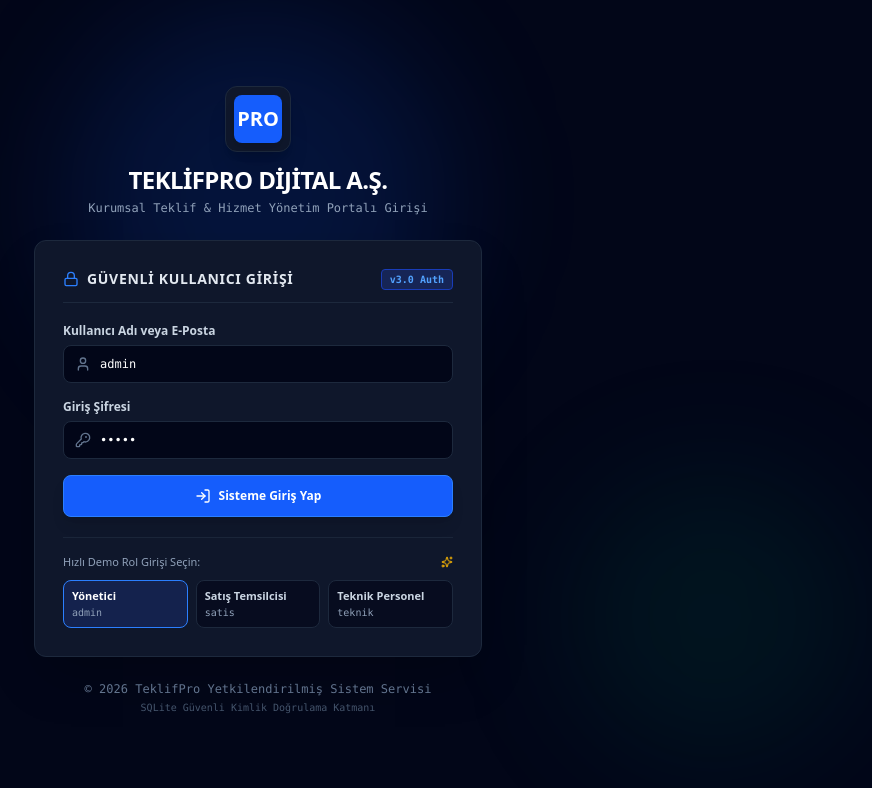
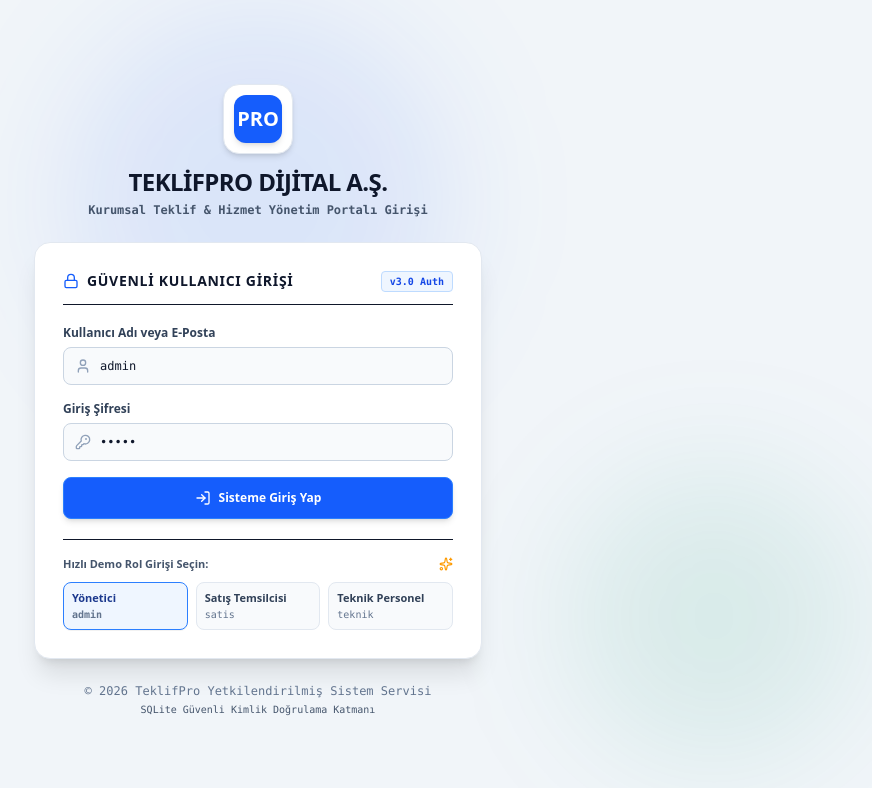
Before and after one commit to ilkerakarsu64-arch/teklif-pro, a React (Vite) app: page / in a window 1280 px wide. Shown: the top 788 px of the page, without its empty margins (382-1254 px from the left). Built offline with nearby package versions, Linux system fonts and the light colour scheme; no server answers.

Commit message:
Tum sayfalar, menuler, giris ekrani ve musteri portali ferah ve net acik renklere (Light Theme) donusturuldu

```diff
--- a/src/components/DashboardStats.tsx
+++ b/src/components/DashboardStats.tsx
@@ -161,7 +161,7 @@ export const DashboardStats: React.FC<DashboardStatsProps> = ({
       {/* ------------------------------------------------------------- */}
       {/* Top Executive Header Banner                                   */}
       {/* ------------------------------------------------------------- */}
-      <div className="bg-gradient-to-r from-slate-950 via-slate-900 to-indigo-950 text-white rounded-2xl p-6 sm:p-8 border border-slate-800 shadow-xl relative overflow-hidden">
+      <div className="bg-gradient-to-r from-blue-600 via-indigo-600 to-blue-700 text-white rounded-2xl p-6 sm:p-8 border border-blue-500 shadow-xl relative overflow-hidden">
         {/* Subtle Background Glow Accent */}
         <div className="absolute top-0 right-0 w-96 h-96 bg-blue-600/15 rounded-full blur-3xl pointer-events-none" />
         <div className="absolute bottom-0 left-10 w-72 h-72 bg-emerald-600/10 rounded-full blur-3xl pointer-events-none" />
--- a/src/components/Login.tsx
+++ b/src/components/Login.tsx
@@ -1,15 +1,12 @@
 import React, { useState } from 'react';
 import { User } from '../types';
-import { DEFAULT_USERS, getRoleLabel, getRoleBadgeStyle } from '../utils/auth';
+import { DEFAULT_USERS, getRoleLabel } from '../utils/auth';
 import {
-  ShieldCheck,
   Lock,
   User as UserIcon,
   LogIn,
   Sparkles,
-  Building2,
   KeyRound,
-  CheckCircle2,
   AlertCircle
 } from 'lucide-react';
 
@@ -67,51 +64,51 @@ export const Login: React.FC<LoginProps> = ({
   };
 
   return (
-    <div className="min-h-screen bg-slate-950 flex flex-col justify-center items-center p-4 relative overflow-hidden font-sans">
+    <div className="min-h-screen bg-slate-100 flex flex-col justify-center items-center p-4 relative overflow-hidden font-sans">
 
       {/* Subtle Background Glows */}
-      <div className="absolute top-1/4 left-1/2 -translate-x-1/2 -translate-y-1/2 w-96 h-96 bg-blue-600/15 blur-3xl rounded-full pointer-events-none" />
+      <div className="absolute top-1/4 left-1/2 -translate-x-1/2 -translate-y-1/2 w-96 h-96 bg-blue-600/10 blur-3xl rounded-full pointer-events-none" />
       <div className="absolute bottom-10 right-10 w-72 h-72 bg-emerald-600/10 blur-3xl rounded-full pointer-events-none" />
 
       <div className="max-w-md w-full space-y-6 relative z-10">
 
         {/* Header Branding */}
         <div className="text-center space-y-3">
-          <div className="inline-flex items-center justify-center p-2 rounded-xl bg-slate-900 border border-slate-800 shadow-xl">
+          <div className="inline-flex items-center justify-center p-2.5 rounded-2xl bg-white border border-slate-200 shadow-md">
             {logoUrl ? (
               <img src={logoUrl} alt="Logo" className="h-10 max-w-[160px] object-contain" />
             ) : (
-              <div className="w-12 h-12 rounded-lg bg-blue-600 text-white font-black text-xl flex items-center justify-center shadow-lg">
+              <div className="w-12 h-12 rounded-xl bg-blue-600 text-white font-black text-xl flex items-center justify-center shadow-md">
                 PRO
               </div>
             )}
           </div>
           <div>
-            <h1 className="text-2xl font-black text-white tracking-tight uppercase">
+            <h1 className="text-2xl font-black text-slate-900 tracking-tight uppercase">
               {companyName}
             </h1>
-            <p className="text-xs text-slate-400 mt-1 font-mono">
+            <p className="text-xs text-slate-600 mt-1 font-mono font-semibold">
               Kurumsal Teklif & Hizmet Yönetim Portalı Girişi
             </p>
           </div>
         </div>
 
         {/* Login Card */}
-        <div className="bg-slate-900 border border-slate-800 rounded-xl p-7 shadow-2xl space-y-5">
+        <div className="bg-white border border-slate-200 rounded-2xl p-7 shadow-xl space-y-5">
 
-          <div className="flex items-center justify-between border-b border-slate-800 pb-3">
-            <h2 className="text-sm font-bold uppercase tracking-wider text-slate-200 flex items-center gap-2">
-              <Lock className="w-4 h-4 text-blue-500" />
+          <div className="flex items-center justify-between border-b border-slate-150 pb-3">
+            <h2 className="text-sm font-bold uppercase tracking-wider text-slate-900 flex items-center gap-2">
+              <Lock className="w-4 h-4 text-blue-600" />
               <span>Güvenli Kullanıcı Girişi</span>
             </h2>
-            <span className="text-[10px] font-mono font-bold bg-blue-950 text-blue-400 px-2 py-0.5 rounded border border-blue-800">
+            <span className="text-[10px] font-mono font-bold bg-blue-50 text-blue-700 px-2 py-0.5 rounded border border-blue-200">
               v3.0 Auth
             </span>
           </div>
 
           {error && (
-            <div className="p-3 bg-rose-950/60 border border-rose-800 text-rose-300 rounded-lg text-xs font-semibold flex items-center gap-2.5 animate-in fade-in duration-200">
-              <AlertCircle className="w-4 h-4 text-rose-400 shrink-0" />
+            <div className="p-3 bg-rose-50 border border-rose-200 text-rose-700 rounded-lg text-xs font-semibold flex items-center gap-2.5 animate-in fade-in duration-200">
+              <AlertCircle className="w-4 h-4 text-rose-600 shrink-0" />
               <span>{error}</span>
             </div>
           )}
@@ -119,35 +116,35 @@ export const Login: React.FC<LoginProps> = ({
           <form onSubmit={handleLogin} className="space-y-4">
 
             <div>
-              <label className="block text-xs font-semibold text-slate-300 mb-1.5">
+              <label className="block text-xs font-semibold text-slate-700 mb-1.5">
                 Kullanıcı Adı veya E-Posta
               </label>
               <div className="relative">
-                <UserIcon className="w-4 h-4 text-slate-500 absolute left-3 top-1/2 -translate-y-1/2" />
+                <UserIcon className="w-4 h-4 text-slate-400 absolute left-3 top-1/2 -translate-y-1/2" />
                 <input
                   type="text"
                   required
                   value={username}
                   onChange={(e) => setUsername(e.target.value)}
                   placeholder="Kullanıcı adı veya e-posta"
-                  className="w-full pl-9 pr-3 py-2.5 bg-slate-950 border border-slate-800 rounded-lg text-xs text-white placeholder-slate-500 font-mono focus:outline-none focus:border-blue-500 focus:ring-1 focus:ring-blue-500 transition-colors"
+                  className="w-full pl-9 pr-3 py-2.5 bg-slate-50 border border-slate-300 rounded-lg text-xs text-slate-900 placeholder-slate-400 font-mono focus:outline-none focus:border-blue-600 focus:bg-white transition-colors"
                 />
               </div>
             </div>
 
             <div>
-              <label className="block text-xs font-semibold text-slate-300 mb-1.5">
+              <label className="block text-xs font-semibold text-slate-700 mb-1.5">
                 Giriş Şifresi
               </label>
               <div className="relative">
-                <KeyRound className="w-4 h-4 text-slate-500 absolute left-3 top-1/2 -translate-y-1/2" />
+                <KeyRound className="w-4 h-4 text-slate-400 absolute left-3 top-1/2 -translate-y-1/2" />
                 <input
                   type="password"
                   required
                   value={password}
                   onChange={(e) => setPassword(e.target.value)}
                   placeholder="••••••••"
-                  className="w-full pl-9 pr-3 py-2.5 bg-slate-950 border border-slate-800 rounded-lg text-xs text-white placeholder-slate-500 font-mono focus:outline-none focus:border-blue-500 focus:ring-1 focus:ring-blue-500 transition-colors"
+                  className="w-full pl-9 pr-3 py-2.5 bg-slate-50 border border-slate-300 rounded-lg text-xs text-slate-900 placeholder-slate-400 font-mono focus:outline-none focus:border-blue-600 focus:bg-white transition-colors"
                 />
               </div>
             </div>
@@ -155,7 +152,7 @@ export const Login: React.FC<LoginProps> = ({
             <button
               type="submit"
               disabled={loading}
-              className="w-full py-3 px-4 bg-blue-600 hover:bg-blue-500 text-white font-bold text-xs rounded-lg transition-all shadow-lg flex items-center justify-center gap-2 border border-blue-500 active:scale-[0.99] disabled:opacity-50 mt-2"
+              className="w-full py-3 px-4 bg-blue-600 hover:bg-blue-700 text-white font-bold text-xs rounded-lg transition-all shadow-md flex items-center justify-center gap-2 border border-blue-500 active:scale-[0.99] disabled:opacity-50 mt-2 cursor-pointer"
             >
               {loading ? (
                 <span>Giriş Yapılıyor...</span>
@@ -169,10 +166,10 @@ export const Login: React.FC<LoginProps> = ({
           </form>
 
           {/* Quick Demo Login Selector */}
-          <div className="pt-4 border-t border-slate-800/80 space-y-2.5">
-            <div className="flex items-center justify-between text-[11px] text-slate-400 font-medium">
+          <div className="pt-4 border-t border-slate-150 space-y-2.5">
+            <div className="flex items-center justify-between text-[11px] text-slate-600 font-semibold">
               <span>Hızlı Demo Rol Girişi Seçin:</span>
-              <Sparkles className="w-3 h-3 text-amber-400" />
+              <Sparkles className="w-3.5 h-3.5 text-amber-500" />
             </div>
 
             <div className="grid grid-cols-3 gap-2 text-xs">
@@ -181,14 +178,14 @@ export const Login: React.FC<LoginProps> = ({
                   key={user.id}
                   type="button"
                   onClick={() => handleQuickDemoLogin(user)}
-                  className={`p-2 rounded-lg border text-left transition-all hover:scale-[1.02] ${
+                  className={`p-2 rounded-lg border text-left transition-all cursor-pointer hover:scale-[1.02] ${
                     username === user.username
-                      ? 'bg-blue-950/80 border-blue-500 text-white'
-                      : 'bg-slate-950/60 border-slate-800 text-slate-300 hover:bg-slate-800'
+                      ? 'bg-blue-50 border-blue-500 text-blue-900 shadow-2xs font-bold'
+                      : 'bg-slate-50 border-slate-200 text-slate-700 hover:bg-slate-100'
                   }`}
                 >
                   <div className="font-bold text-[11px] truncate">{getRoleLabel(user.role)}</div>
-                  <div className="text-[10px] text-slate-400 font-mono truncate mt-0.5">{user.username}</div>
+                  <div className="text-[10px] text-slate-500 font-mono truncate mt-0.5">{user.username}</div>
                 </button>
               ))}
             </div>
```
Also changed, not shown: src/components/CustomerPortal.tsx (+7 -7 lines), src/components/Navbar.tsx (+32 -33 lines).
